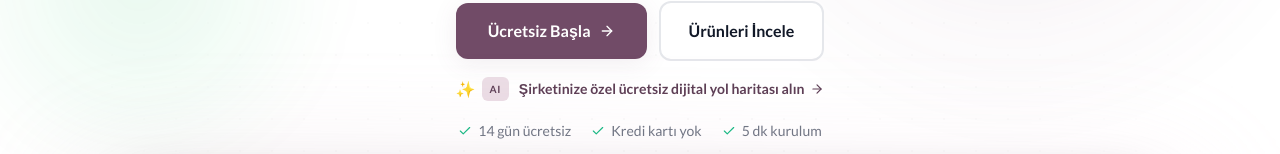
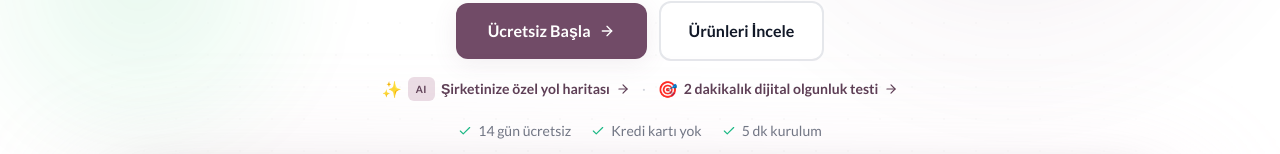
Before and after one commit to muhammetnaifbarut/sirket-web, a Next.js app: page / in a window 1280 px wide. Shown: the part 506-660 px from the top of the page. Built offline with nearby package versions, Linux system fonts and the light colour scheme; no server answers; the database is empty.

Commit message:
fix: hero'da hem AI yol haritası hem olgunluk testi linki

```diff
--- a/src/components/site/sections/HeroSection.tsx
+++ b/src/components/site/sections/HeroSection.tsx
@@ -131,16 +131,27 @@ export default function HeroSection({ settings, ticker, stats }: HeroProps) {
               {btn2Label}
             </Link>
           </div>
-          {/* TERTIARY — low-pressure text link */}
+          {/* TERTIARY — 2 ücretsiz araç */}
+          <div className="mt-4 flex flex-col sm:flex-row gap-3 items-center justify-center text-sm">
             <Link
               href="/dijital-yol-haritasi"
-            className="mt-4 text-sm text-purple-700 hover:text-purple-900 font-semibold inline-flex items-center gap-1.5 group"
+              className="text-purple-700 hover:text-purple-900 font-semibold inline-flex items-center gap-1.5 group"
             >
               <span className="text-base">✨</span>
-            <span className="px-2 py-0.5 rounded-md bg-purple-100 text-purple-700 text-[10px] font-bold uppercase tracking-wider mr-1">AI</span>
-            Şirketinize özel ücretsiz dijital yol haritası alın
+              <span className="px-2 py-0.5 rounded-md bg-purple-100 text-purple-700 text-[10px] font-bold uppercase tracking-wider">AI</span>
+              <span>Şirketinize özel yol haritası</span>
               <ArrowRight className="w-3.5 h-3.5 transition-transform group-hover:translate-x-0.5" />
             </Link>
+            <span className="hidden sm:inline text-gray-300">·</span>
+            <Link
+              href="/dijital-olgunluk-testi"
+              className="text-purple-700 hover:text-purple-900 font-semibold inline-flex items-center gap-1.5 group"
+            >
+              <span className="text-base">🎯</span>
+              <span>2 dakikalık dijital olgunluk testi</span>
+              <ArrowRight className="w-3.5 h-3.5 transition-transform group-hover:translate-x-0.5" />
+            </Link>
+          </div>
         </motion.div>
 
         {/* ── Trust line — checkmarks ───────────────────────────────── */}
```
Lines whose indentation alone changed are shown as unchanged.
